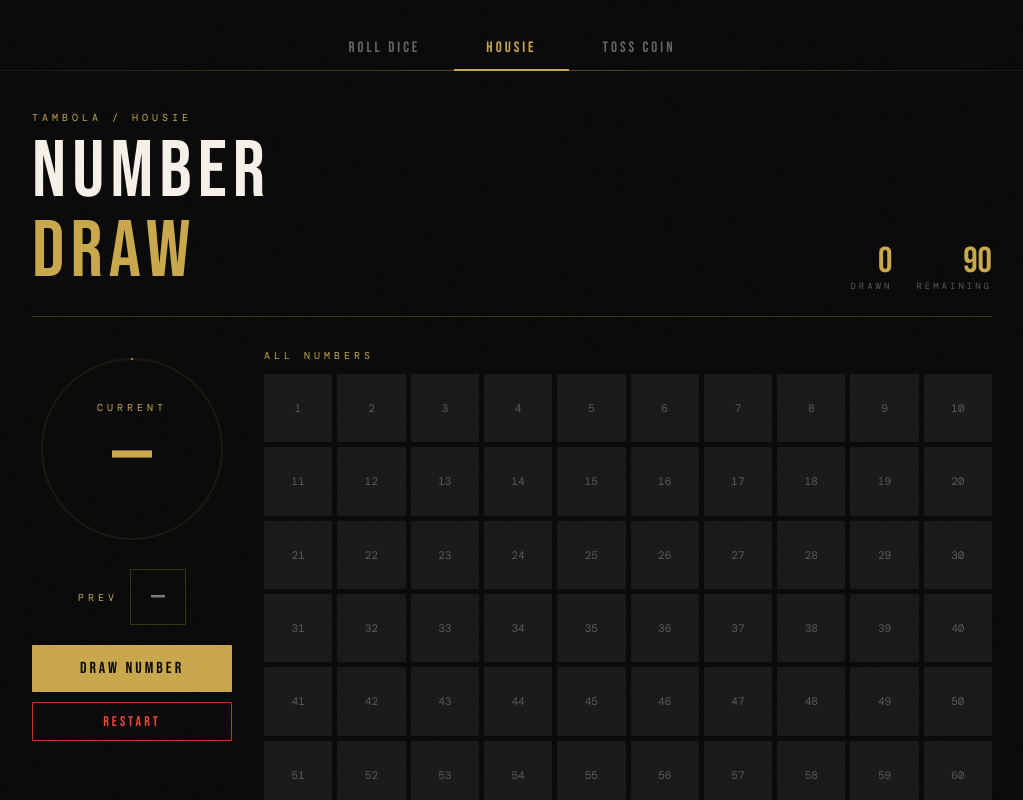
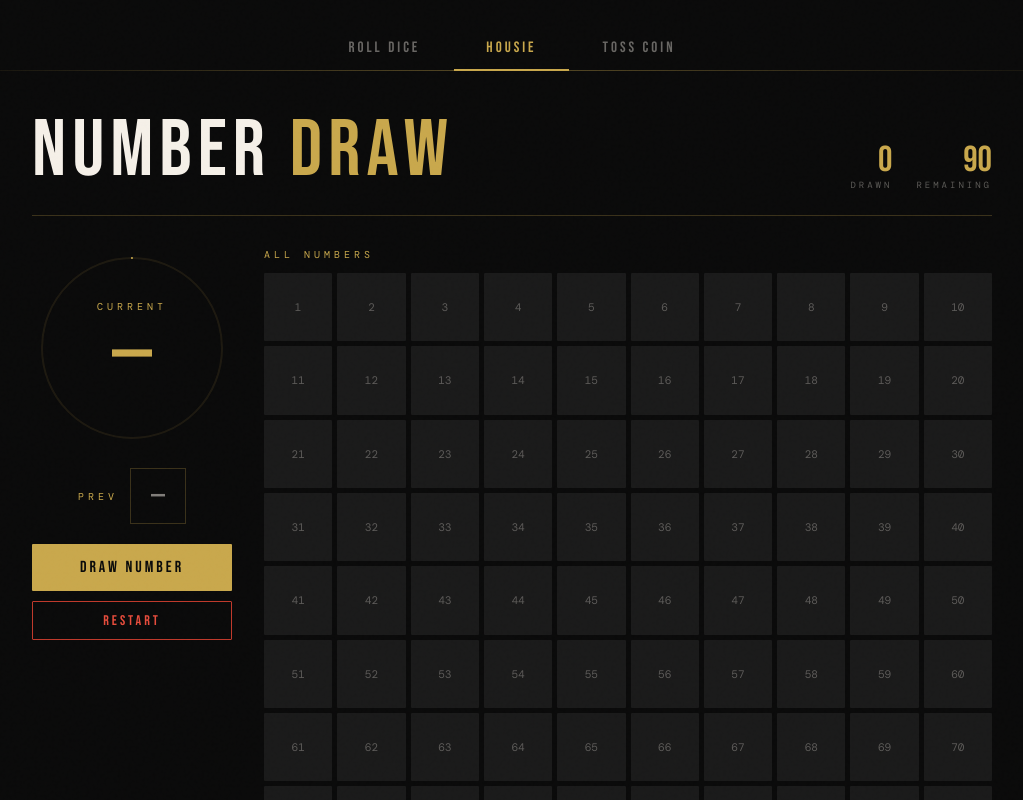
Before and after one commit to arunkumarsurla/pickerbox, a React (Vite) app: page / in a window 1280 px wide. Both pictures are taken after a click on the button "Housie". Shown: the top 800 px of the page, without its empty margins (128-1151 px from the left). Built offline with nearby package versions, Linux system fonts and the light colour scheme; a web font is replaced by a local one.

Commit message:
Update CoinPicker.jsx

```diff
--- a/src/components/CoinPicker.jsx
+++ b/src/components/CoinPicker.jsx
@@ -56,11 +56,9 @@ export default function CoinPicker() {
         {/* ── HEADER ── */}
         <div className="housie-header">
           <div>
-            <div className="label">Tambola / Housie</div>
             <div className="housie-title">
               NUMBER
-              <br />
-              <span>DRAW</span>
+              <span> DRAW</span>
             </div>
           </div>
           <div className="housie-stats">
```
